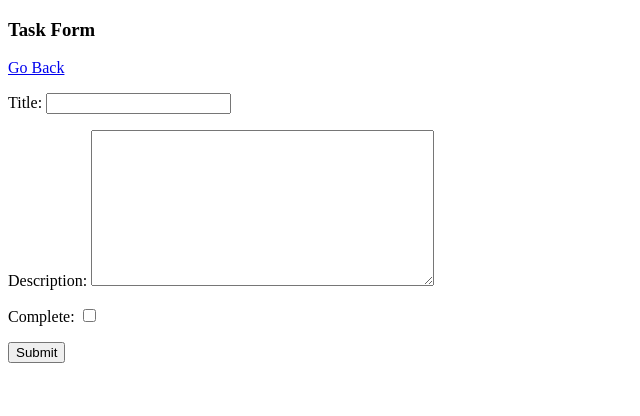
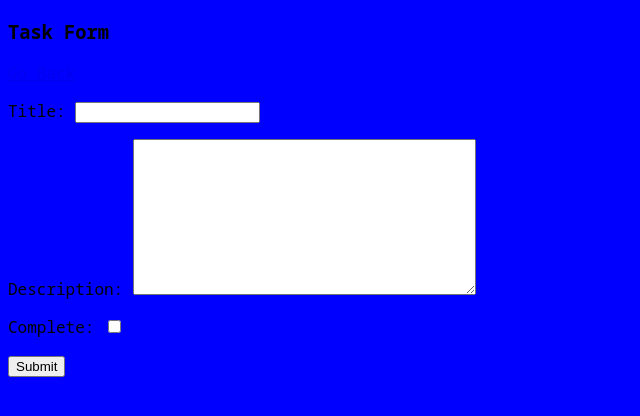
Before and after one commit to craigallendev/to-do-it, a Django app: page /task-create/ in a window 1280 px wide. Shown: the top 416 px of the page, without its empty margins (0-640 px from the left). Run offline with Django 4.2, Linux system fonts and the light colour scheme; the visitor is signed in with stand-in values (Sample User, id 1).

Commit message:
Add Google font

```diff
--- a/app_main/templates/app_main/index.html
+++ b/app_main/templates/app_main/index.html
@@ -6,6 +6,9 @@
         <meta name="viewport" content="width=device-width, initial-scale=1.0">
         <title>To Do It</title>
         <link rel="stylesheet" href="{% static 'css/style.css' %}" >
+        <link rel="preconnect" href="https://fonts.googleapis.com">
+        <link rel="preconnect" href="https://fonts.gstatic.com" crossorigin>
+        <link href="https://fonts.googleapis.com/css2?family=Anton&family=Noto+Sans+Mono:wght@100..900&display=swap" rel="stylesheet">
     </head>
 
     <body>
--- a/static/css/style.css
+++ b/static/css/style.css
@@ -1,3 +1,9 @@
+body {
+    font-family: Arial, sans-serif;
+    font-family: "Noto Sans Mono", Arial, sans-serif;
+    background-color: blue;
+}
+
 h1 {
     color: red;
 }
```
